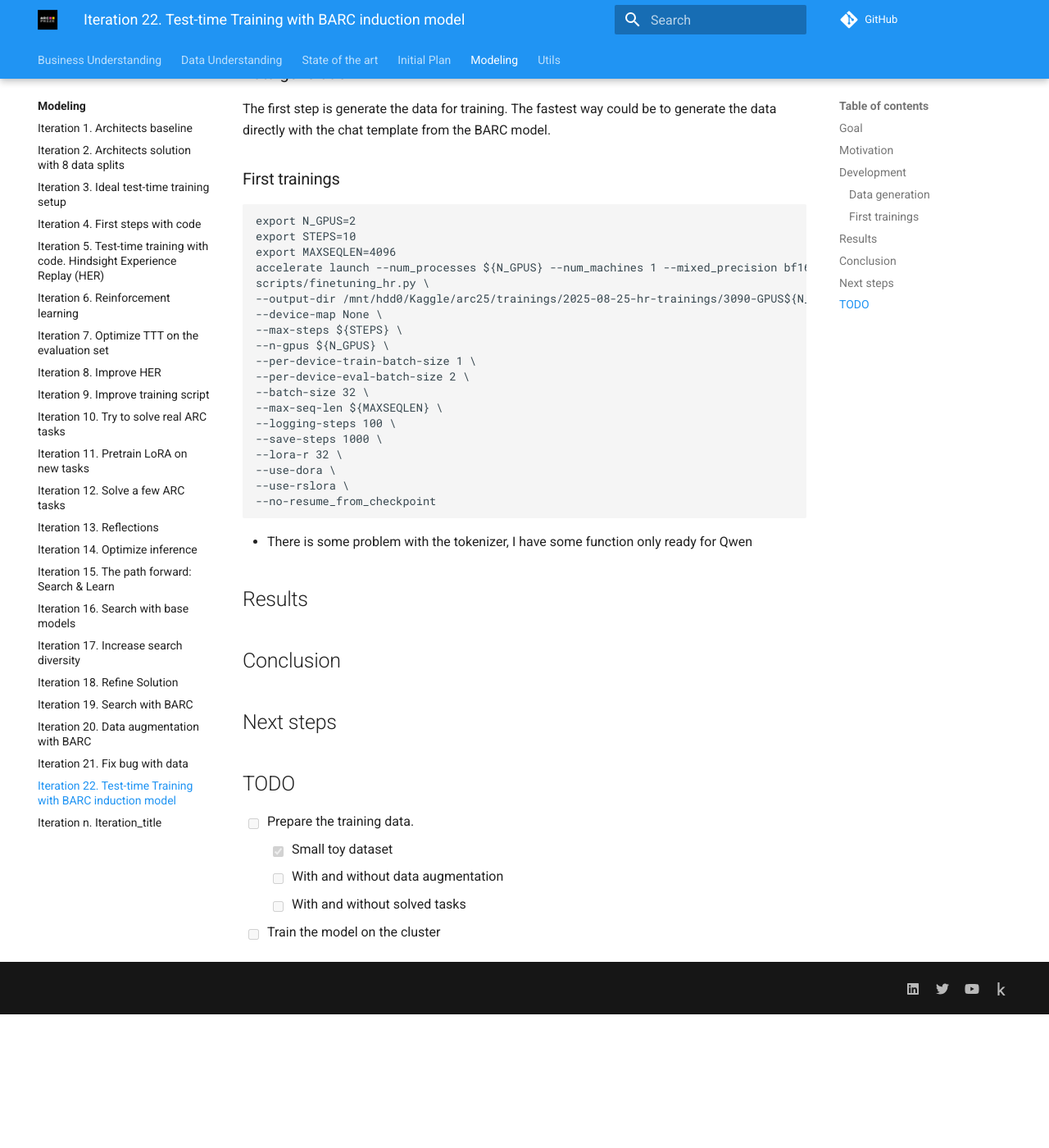
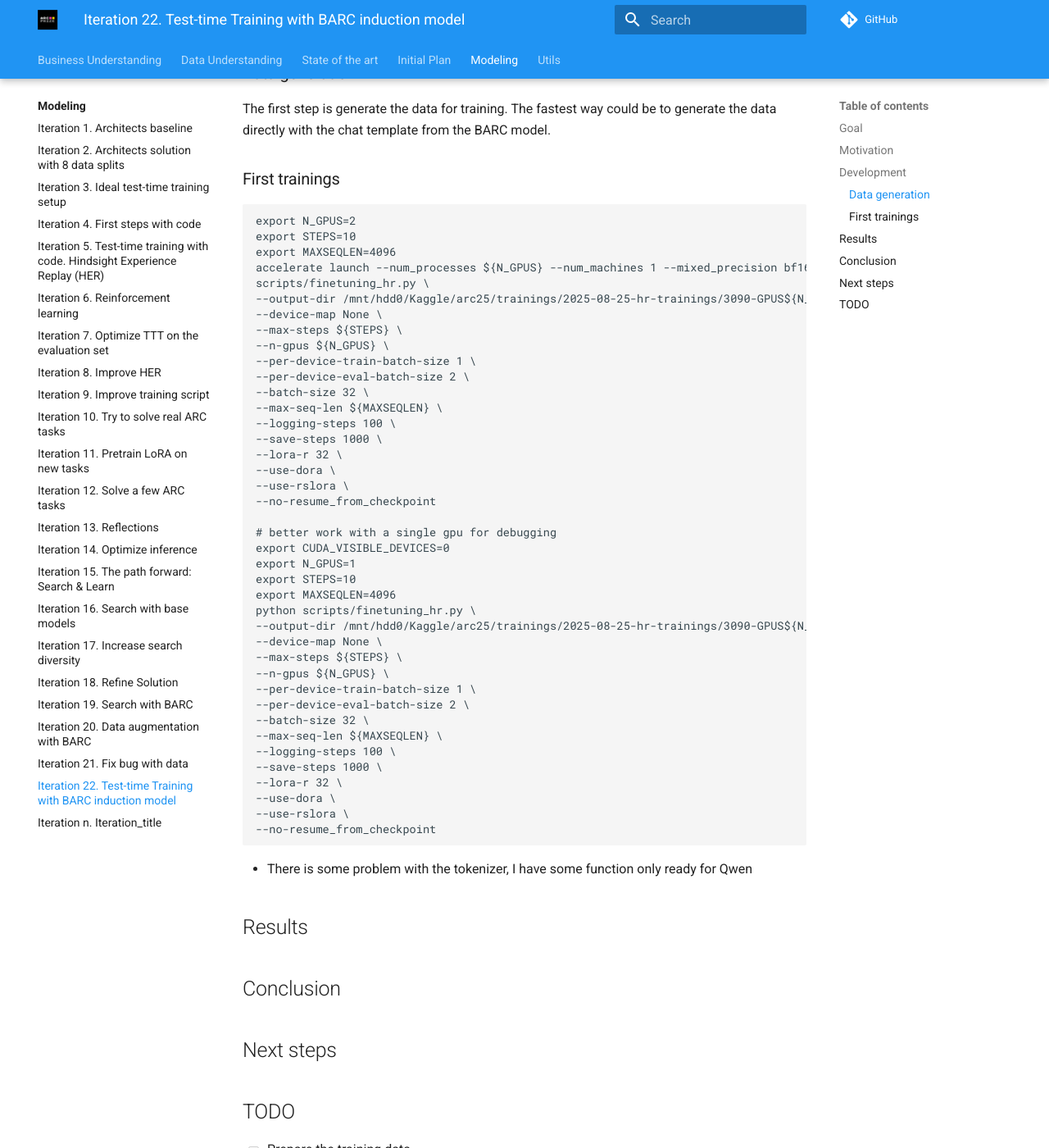
Before and after one commit to ironbar/arc25, an MkDocs documentation site: the page built from docs/modeling/Iteration_22_ttt_BARC.md, in a window 1280 px wide and 1400 px high, scrolled down 849 px. Shown: the whole window at 82% size. Built offline with MkDocs 1.6.1 and Material for MkDocs 9.7.7, drawn with Linux system fonts in a browser that asks for light colours; comment, search, counter and statistics services are not loaded; before the commit the page ends 2086 px from its top, so only the background shows below that.

Commit message:
added sample code with just one GPU

````diff
--- a/docs/modeling/Iteration_22_ttt_BARC.md
+++ b/docs/modeling/Iteration_22_ttt_BARC.md
@@ -54,6 +54,27 @@
 --use-dora \
 --use-rslora \
 --no-resume_from_checkpoint
+
+# better work with a single gpu for debugging
+export CUDA_VISIBLE_DEVICES=0
+export N_GPUS=1
+export STEPS=10
+export MAXSEQLEN=4096
+python scripts/finetuning_hr.py \
+--output-dir /mnt/hdd0/Kaggle/arc25/trainings/2025-08-25-hr-trainings/3090-GPUS${N_GPUS}-BARC-${STEPS}steps-${MAXSEQLEN}msl \
+--device-map None \
+--max-steps ${STEPS} \
+--n-gpus ${N_GPUS} \
+--per-device-train-batch-size 1 \
+--per-device-eval-batch-size 2 \
+--batch-size 32 \
+--max-seq-len ${MAXSEQLEN} \
+--logging-steps 100 \
+--save-steps 1000 \
+--lora-r 32 \
+--use-dora \
+--use-rslora \
+--no-resume_from_checkpoint
 ```
 
 - There is some problem with the tokenizer, I have some function only ready for Qwen
````
